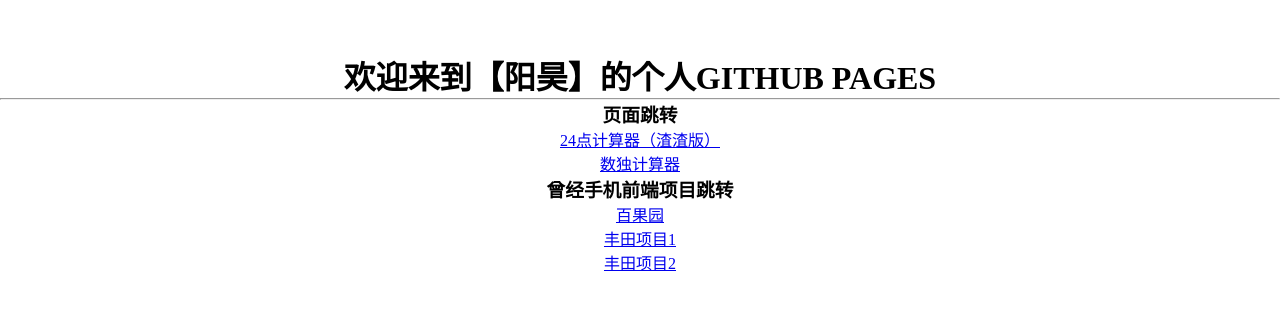
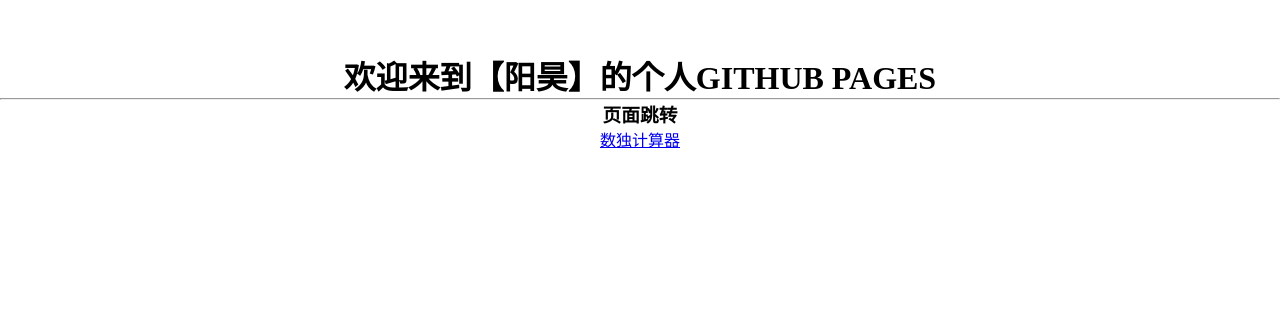
Before and after one commit to rjshaonian/test, a plain HTML site: page index.html in a window 1280 px wide. Shown: the part 148-458 px from the top of the page. Drawn offline with Linux system fonts and the light colour scheme.

Commit message:
隐藏部分链接

```diff
--- a/index.html
+++ b/index.html
@@ -24,17 +24,17 @@
 		<h1>欢迎来到【阳昊】的个人GITHUB PAGES</h1>
 		<hr/>
 		<h3>页面跳转</h3>
-		<a href="24.html">24点计算器（渣渣版）</a>
-		<br/>
+		<!-- <a href="24.html">24点计算器（渣渣版）</a>
+		<br/> -->
 		<a href="sudokucalculator.html">数独计算器</a>
 		<br/>
-		<h3>曾经手机前端项目跳转</h3>
+		<!-- <h3>曾经手机前端项目跳转</h3>
 		<a href="dfgarden">百果园</a>
 		<br/>
 		<a href="toyota">丰田项目1</a>
 		<br/>
 		<a href="toyota2">丰田项目2</a>
-		<br/>
+		<br/> -->
 	</div>
 
 </body>
```
